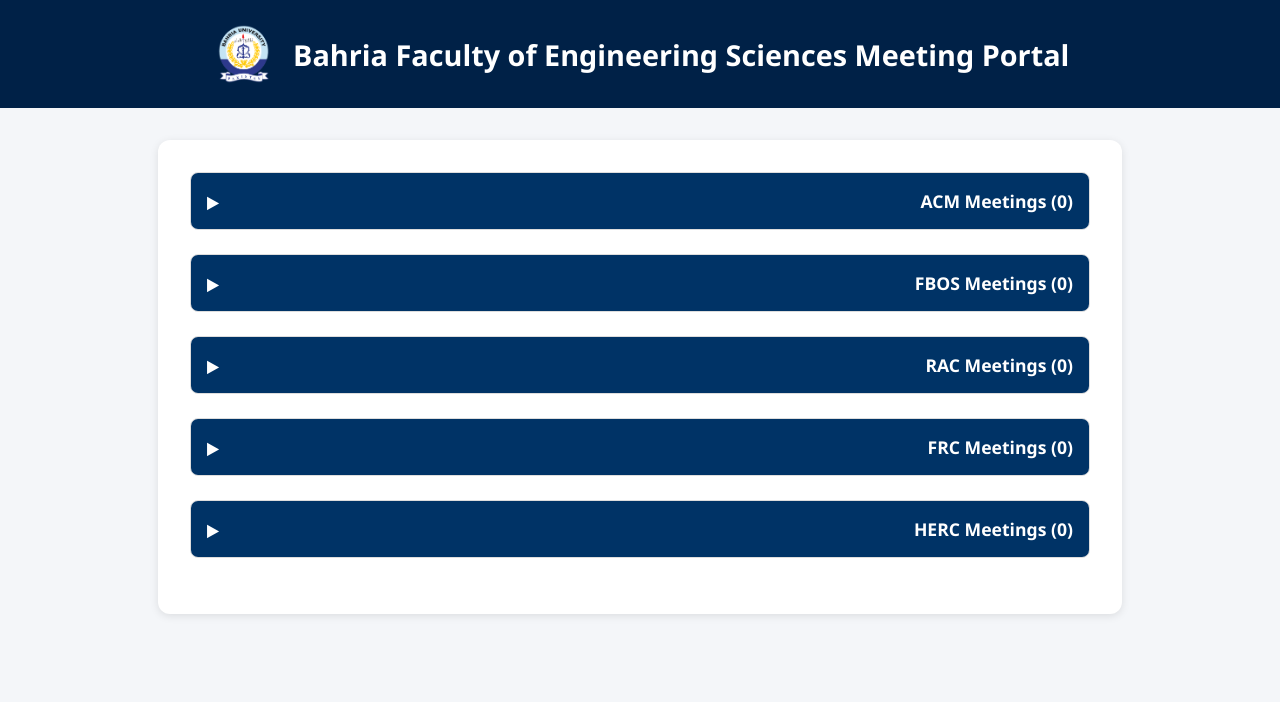
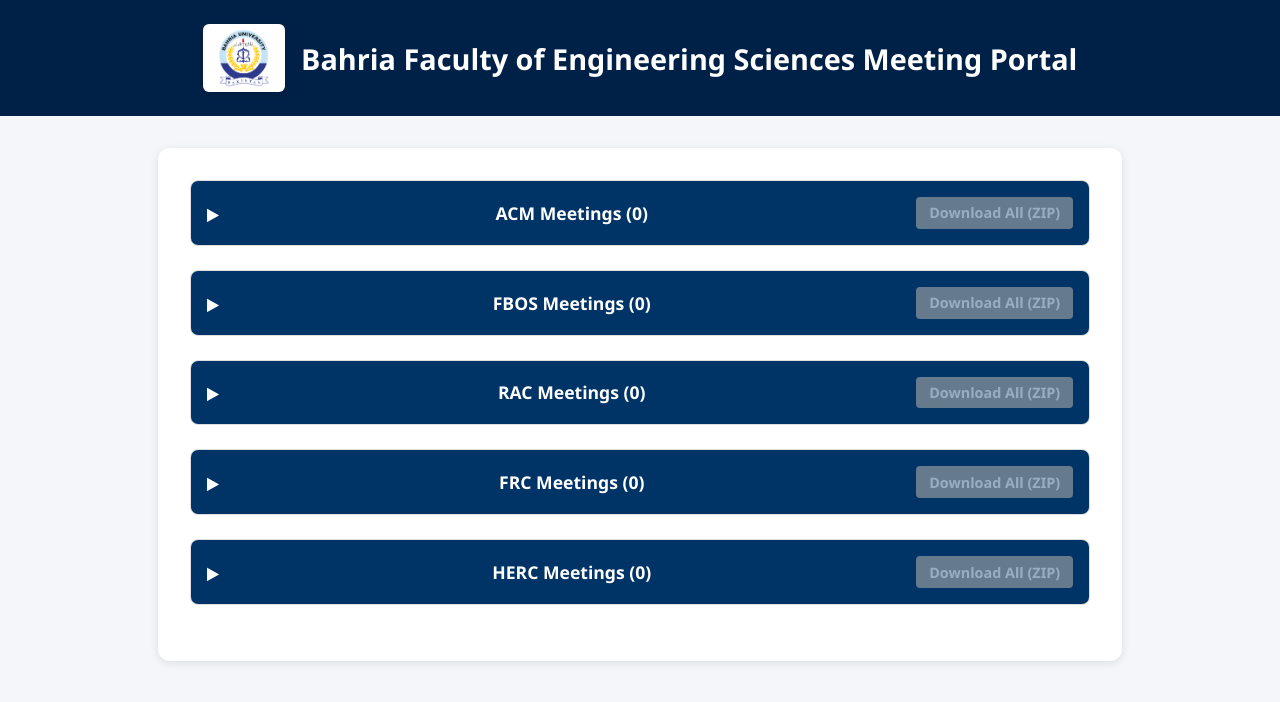
Before and after one commit to bufoes/bufoes.github.io, a Jekyll site: the page built from index.html, in a window 1280 px wide. Shown: the top 702 px of the page. Built offline with Jekyll 4.4.1, drawn with Linux system fonts in a browser that asks for light colours.

Commit message:
Update index.html

```diff
--- a/index.html
+++ b/index.html
@@ -32,6 +32,10 @@
 
     header img {
       height: 60px;
+      background-color: white;
+      padding: 4px 8px;
+      border-radius: 6px;
+      box-shadow: 0 2px 6px rgba(0,0,0,0.15);
     }
 
     header h1 {
@@ -90,11 +94,19 @@
       font-size: 0.9rem;
       text-decoration: none;
       transition: background-color 0.2s;
+      white-space: nowrap;
     }
 
     .download-all:hover {
       background-color: #2ecc71;
       text-decoration: none;
+    }
+
+    .download-all.disabled {
+      background-color: #aaa;
+      cursor: not-allowed;
+      pointer-events: none;
+      opacity: 0.6;
     }
 
     ul {
@@ -147,13 +159,16 @@
   {% for cat in categories %}
     {% assign folder_path = cat | prepend: '/' | append: '/' %}
     {% assign filtered_pdfs = site.static_files | where: "extname", ".pdf" | where_exp: "file", "file.path contains folder_path" | sort: "name" %}
-    {% assign zip_file = site.static_files | where: "path", folder_path | append: cat | append: ".zip" | first %}
+    {% assign zip_path = folder_path | append: cat | append: ".zip" %}
+    {% assign zip_file = site.static_files | where: "path", zip_path | first %}
 
     <details>
       <summary>
         {{ cat | upcase }} Meetings ({{ filtered_pdfs.size }})
         {% if zip_file %}
           <a href="#" class="download-all" onclick="downloadZip(event, '{{ cat }}')">Download All (ZIP)</a>
+        {% else %}
+          <span class="download-all disabled" title="ZIP file not available">Download All (ZIP)</span>
         {% endif %}
       </summary>
       <ul>
```
